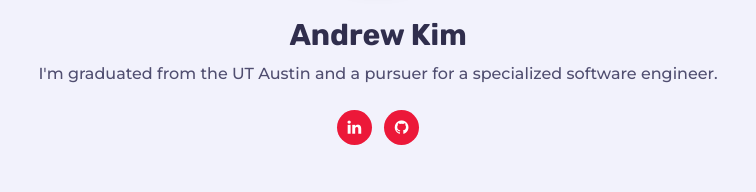
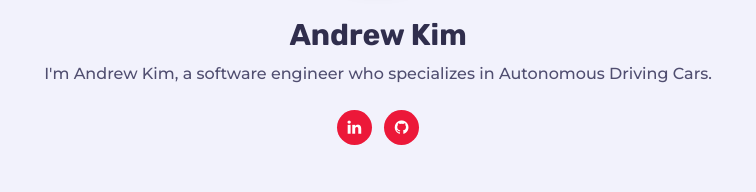
Before and after one commit to AndanteKim/andantekim.github.io, a plain HTML site: page index.html in a window 1280 px wide. Shown: the part 430-622 px from the top of the page, 397-1153 px from the left. Drawn offline with Linux system fonts and the light colour scheme.

Commit message:
Introduction fixed

```diff
--- a/index.html
+++ b/index.html
@@ -61,7 +61,7 @@
 			<div class="intro">
 				<img src="images/about.JPG" alt="profile" class="shadow-dark">
 				<h1>Andrew Kim</h1>
-				<p>I'm graduated from the UT Austin and a pursuer for a specialized software engineer.</p>
+				<p>I'm Andrew Kim, a software engineer who specializes in Autonomous Driving Cars.</p>
 				<div class="social-links">
 					<a href="https://www.linkedin.com/in/andantekim/"><i class="fa fa-linkedin"></i></a>
 					<a href="https://github.com/AndanteKim"><i class="fa fa-github"></i></a>
```
